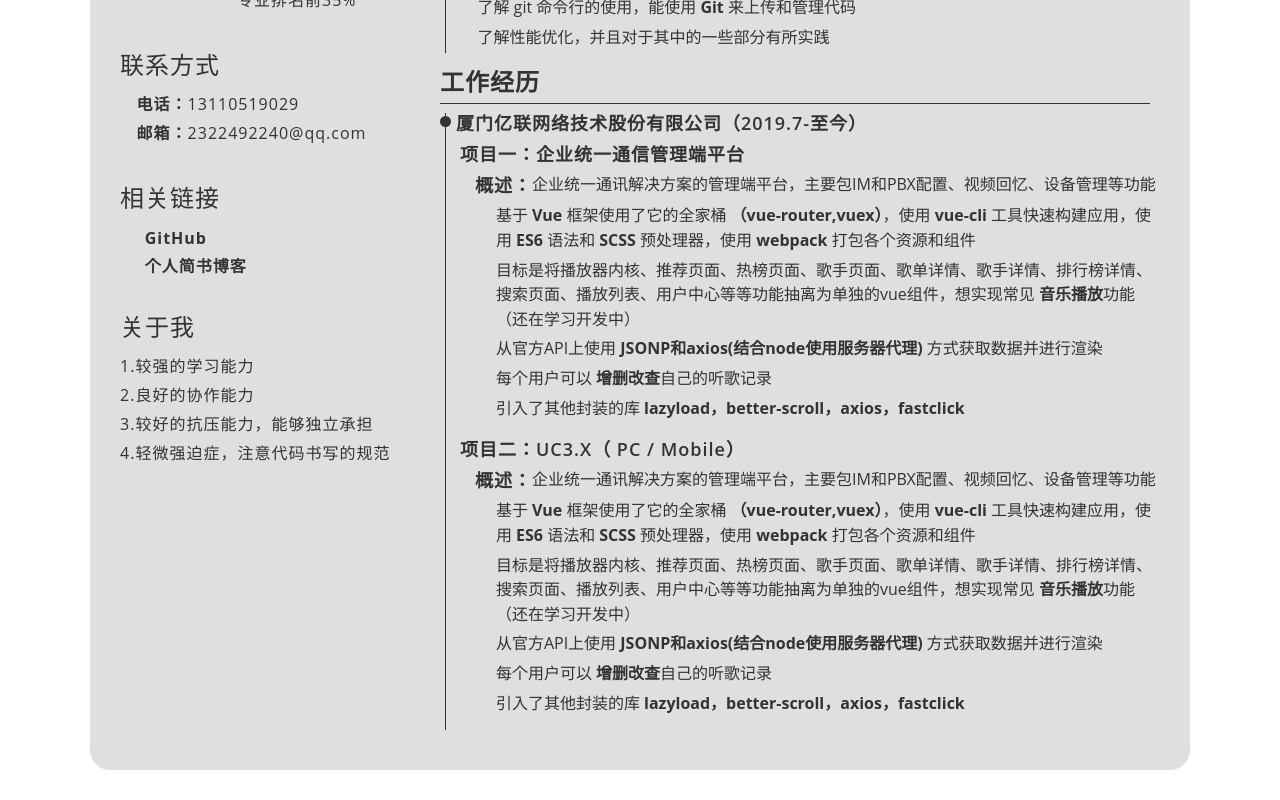
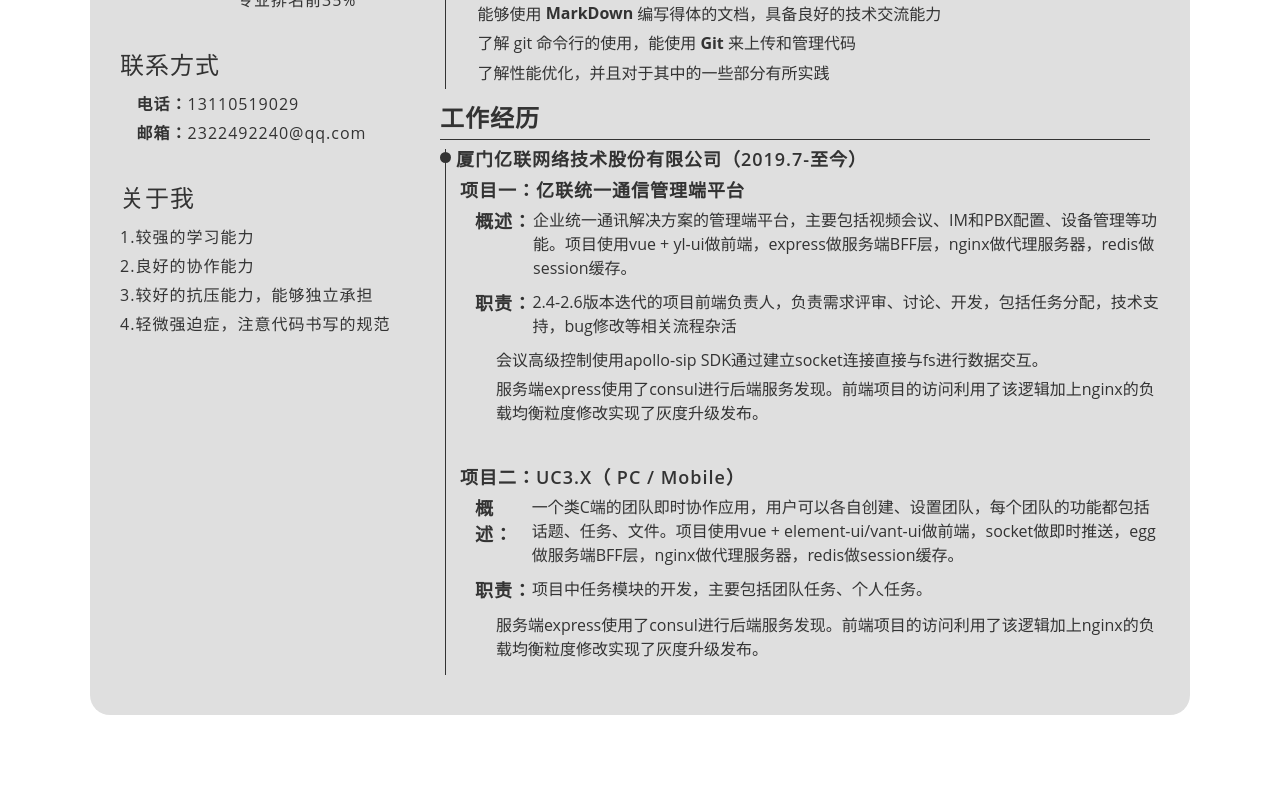
Before and after one commit to JAZI6/backup-resume, a Vue app: page / in a window 1280 px wide. Shown: the part 584-1384 px from the top of the page. After the commit the page ends 1329 px from the top, so only its background shows below. Built offline with nearby package versions, Linux system fonts and the light colour scheme; a web font is replaced by a local one.

Commit message:
feat: 部分修改

```diff
--- a/src/components/Left.vue
+++ b/src/components/Left.vue
@@ -54,7 +54,7 @@
         <span class="text">2322492240@qq.com</span>
       </p>
     </div>
-    <div class="link">
+    <!-- <div class="link">
       <p class="title-top">
         <span class="title-cn">相关链接</span>
       </p>
@@ -66,7 +66,7 @@
         <a href="https://www.jianshu.com/u/4c2ab03a73e4" target="_blank" class="icon">&#xe66a;</a>
         <a href="https://www.jianshu.com/u/4c2ab03a73e4" target="_blank" class="title">个人简书博客</a>
       </p>
-    </div>
+    </div> -->
     <div class="hobby">
       <p class="title-top">
         <span class="title-cn">关于我</span>
--- a/src/components/Right.vue
+++ b/src/components/Right.vue
@@ -74,10 +74,18 @@
       </div>
       <!-- Javascript / HTML（5） / CSS（3） / SCSS -->
 
+      <!-- Typescript -->
+      <div class="content">
+        <p class="sec-title">
+          <span class="dot"></span>了解Typescript
+        </p>
+      </div>
+      <!-- Typescript -->
+
       <!-- Node以及相关服务端框架 -->
       <div class="content">
         <p class="sec-title">
-          <span class="dot"></span>了解Node以及相关服务端框架（Express / egg）
+          <span class="dot"></span>了解Node以及相关服务端框架（express / egg）
         </p>
       </div>
       <!-- Node以及相关服务端框架 -->
@@ -125,56 +133,40 @@
         <p class="link">
           <!-- <span class="chenjz-icon">&#xe611;</span> -->
           <span class="project-key-word">项目一：</span>
-          <span class="project-item-name">企业统一通信管理端平台</span>
+          <span class="project-item-name">亿联统一通信管理端平台</span>
           <!-- <a target="_blank" href="https://github.com/JAZI6/wyy-music-demo">源代码</a>
           <a target="_blank" href="https://www.jianshu.com/p/72ea0b8c978d">项目总结</a> -->
         </p>
-        <p class="text">
+        <p class="text need-more-bottom">
           <!-- <span class="chenjz-icon">&#xe60f;</span> -->
-          <span class="project-key-word">概述：</span>
+          <span class="project-key-word need-more-length" style="width: 125px;">概述：</span>
           <span>
-            企业统一通讯解决方案的管理端平台，主要包IM和PBX配置、视频回忆、设备管理等功能
+            企业统一通讯解决方案的管理端平台，主要包括视频会议、IM和PBX配置、设备管理等功能。项目使用vue + yl-ui做前端，express做服务端BFF层，nginx做代理服务器，redis做session缓存。
+          </span>
+        </p>
+        <p class="text need-more-bottom">
+          <!-- <span class="chenjz-icon">&#xe60f;</span> -->
+          <span class="project-key-word need-more-length" style="width: 76px;">职责：</span>
+          <span>
+            2.4-2.6版本迭代的项目前端负责人，负责需求评审、讨论、开发，包括任务分配，技术支持，bug修改等相关流程杂活
           </span>
         </p>
         <p class="text">
           <span class="iconfont"></span>
           <span>
-            基于
-            <strong>Vue</strong> 框架使用了它的全家桶
-            <strong>（vue-router,vuex）</strong>，使用
-            <strong>vue-cli</strong> 工具快速构建应用，使用
-            <strong>ES6</strong> 语法和
-            <strong>SCSS</strong> 预处理器，使用
-            <strong>webpack</strong> 打包各个资源和组件
+            会议高级控制使用apollo-sip SDK通过建立socket连接直接与fs进行数据交互。
           </span>
         </p>
         <p class="text">
           <span class="iconfont"></span>
           <span>
-            目标是将播放器内核、推荐页面、热榜页面、歌手页面、歌单详情、歌手详情、排行榜详情、搜索页面、播放列表、用户中心等等功能抽离为单独的vue组件，想实现常见
-            <strong>音乐播放</strong>功能（还在学习开发中）
+            服务端express使用了consul进行后端服务发现。前端项目的访问利用了该逻辑加上nginx的负载均衡粒度修改实现了灰度升级发布。
           </span>
         </p>
         <p class="text">
           <span class="iconfont"></span>
           <span>
-            从官方API上使用
-            <strong>JSONP和axios(结合node使用服务器代理)</strong>
-            方式获取数据并进行渲染
-          </span>
-        </p>
-        <p class="text">
-          <span class="iconfont"></span>
-          <span>
-            每个用户可以
-            <strong>增删改查</strong>自己的听歌记录
-          </span>
-        </p>
-        <p class="text">
-          <span class="iconfont"></span>
-          <span>
-            引入了其他封装的库
-            <strong>lazyload，better-scroll，axios，fastclick</strong>
+
           </span>
         </p>
       </div>
@@ -186,52 +178,24 @@
           <!-- <a target="_blank" href="https://github.com/JAZI6/wyy-music-demo">源代码</a>
           <a target="_blank" href="https://www.jianshu.com/p/72ea0b8c978d">项目总结</a> -->
         </p>
-        <p class="text">
+        <p class="text need-more-bottom">
           <!-- <span class="chenjz-icon">&#xe60f;</span> -->
-          <span class="project-key-word">概述：</span>
+          <span class="project-key-word need-more-length" style="width: 151px;">概述：</span>
           <span>
-            企业统一通讯解决方案的管理端平台，主要包IM和PBX配置、视频回忆、设备管理等功能
+            一个类C端的团队即时协作应用，用户可以各自创建、设置团队，每个团队的功能都包括话题、任务、文件。项目使用vue + element-ui/vant-ui做前端，socket做即时推送，egg做服务端BFF层，nginx做代理服务器，redis做session缓存。
+          </span>
+        </p>
+        <p class="text need-more-bottom">
+          <!-- <span class="chenjz-icon">&#xe60f;</span> -->
+          <span class="project-key-word">职责：</span>
+          <span>
+            项目中任务模块的开发，主要包括团队任务、个人任务。
           </span>
         </p>
         <p class="text">
           <span class="iconfont"></span>
           <span>
-            基于
-            <strong>Vue</strong> 框架使用了它的全家桶
-            <strong>（vue-router,vuex）</strong>，使用
-            <strong>vue-cli</strong> 工具快速构建应用，使用
-            <strong>ES6</strong> 语法和
-            <strong>SCSS</strong> 预处理器，使用
-            <strong>webpack</strong> 打包各个资源和组件
-          </span>
-        </p>
-        <p class="text">
-          <span class="iconfont"></span>
-          <span>
-            目标是将播放器内核、推荐页面、热榜页面、歌手页面、歌单详情、歌手详情、排行榜详情、搜索页面、播放列表、用户中心等等功能抽离为单独的vue组件，想实现常见
-            <strong>音乐播放</strong>功能（还在学习开发中）
-          </span>
-        </p>
-        <p class="text">
-          <span class="iconfont"></span>
-          <span>
-            从官方API上使用
-            <strong>JSONP和axios(结合node使用服务器代理)</strong>
-            方式获取数据并进行渲染
-          </span>
-        </p>
-        <p class="text">
-          <span class="iconfont"></span>
-          <span>
-            每个用户可以
-            <strong>增删改查</strong>自己的听歌记录
-          </span>
-        </p>
-        <p class="text">
-          <span class="iconfont"></span>
-          <span>
-            引入了其他封装的库
-            <strong>lazyload，better-scroll，axios，fastclick</strong>
+            服务端express使用了consul进行后端服务发现。前端项目的访问利用了该逻辑加上nginx的负载均衡粒度修改实现了灰度升级发布。
           </span>
         </p>
       </div>
@@ -451,6 +415,9 @@
         display: flex;
         align-items: flex-start;
         justify-content: flex-start;
+        &.need-more-bottom {
+          margin-bottom: 10px;
+        }
         > a {
           transition: all 0.2s;
           &:hover {
@@ -489,6 +456,9 @@
           font-size: 18px;
           letter-spacing: 1px;
           font-weight: 600;
+          &.need-more-length {
+            display: inline-block;
+          }
         }
       }
     }
```
